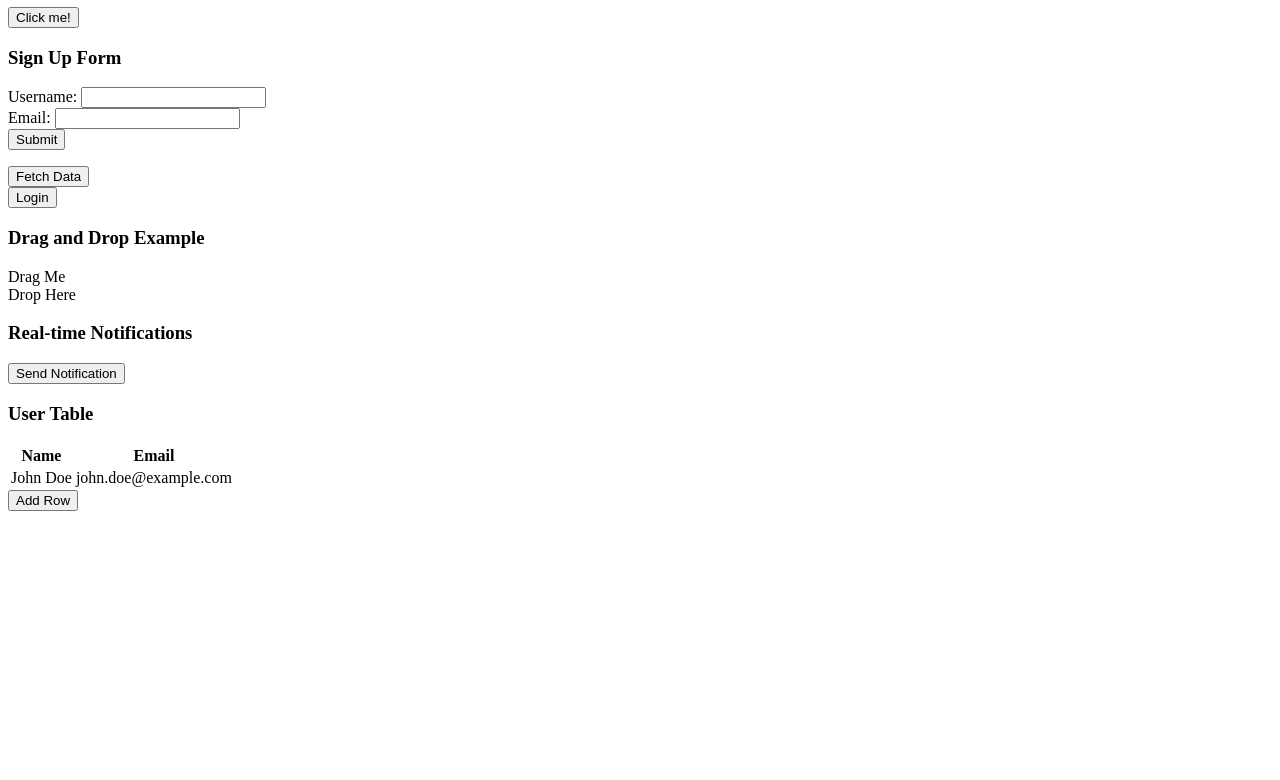
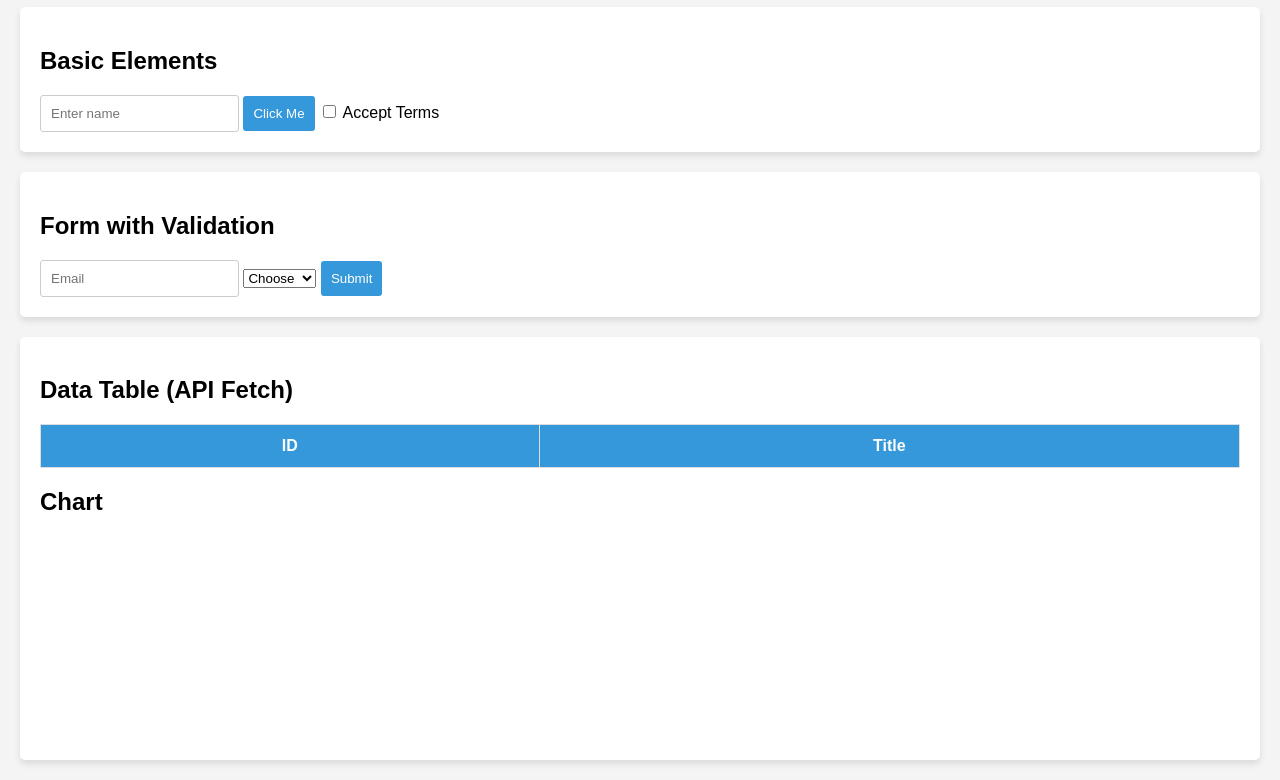
Before and after one commit to ChoudharyAnish/Testing, a plain HTML site: page index.html in a window 1280 px wide. Shown: the part 73-853 px from the top of the page. Before the commit the page ends 800 px from the top, so only its background shows below. Drawn offline with nearby package versions, Linux system fonts and the light colour scheme.

Commit message:
Update index.html

```diff
--- a/index.html
+++ b/index.html
@@ -2,84 +2,47 @@
 <html lang="en">
 <head>
   <meta charset="UTF-8">
-  <meta name="viewport" content="width=device-width, initial-scale=1.0">
-  <title>User Dashboard</title>
-  <link rel="stylesheet" href="styles.css">
+  <title>Automation Testing UI</title>
+  <link rel="stylesheet" href="style.css">
 </head>
 <body>
-  <header>
-    <h1>User Dashboard</h1>
-  </header>
+  <h1>Automation Testing Playground</h1>
 
-  <!-- Basic Interaction Section -->
-  <div id="basicSection">
-    <button id="basicButton">Click me!</button>
-    <p id="basicResponse"></p>
-  </div>
+  <section class="basic">
+    <h2>Basic Elements</h2>
+    <input type="text" placeholder="Enter name" id="nameInput">
+    <button onclick="handleClick()">Click Me</button>
+    <label><input type="checkbox" id="acceptTerms"> Accept Terms</label>
+  </section>
 
-  <!-- Form Validation -->
-  <div id="formSection">
-    <h3>Sign Up Form</h3>
-    <form id="signupForm">
-      <label for="username">Username:</label>
-      <input type="text" id="username" required><br>
-      <label for="email">Email:</label>
-      <input type="email" id="email" required><br>
+  <section class="intermediate">
+    <h2>Form with Validation</h2>
+    <form id="testForm">
+      <input type="email" id="emailInput" placeholder="Email">
+      <select id="dropdown">
+        <option value="">Choose</option>
+        <option value="1">Option 1</option>
+        <option value="2">Option 2</option>
+      </select>
       <button type="submit">Submit</button>
     </form>
-    <p id="formResponse"></p>
-  </div>
+    <div id="formMessage"></div>
+  </section>
 
-  <!-- AJAX Request -->
-  <div id="ajaxSection">
-    <button id="fetchButton">Fetch Data</button>
-    <div id="ajaxResponse"></div>
-  </div>
+  <section class="advanced">
+    <h2>Data Table (API Fetch)</h2>
+    <table id="dataTable">
+      <thead><tr><th>ID</th><th>Title</th></tr></thead>
+      <tbody></tbody>
+    </table>
 
-  <!-- Authentication & Login -->
-  <div id="authSection">
-    <button id="loginBtn">Login</button>
-    <button id="logoutBtn" style="display:none;">Logout</button>
-    <div id="userModal" style="display:none;">
-      <h3>Welcome!</h3>
-      <button id="closeModalBtn">Close</button>
-    </div>
-  </div>
+    <h2>Chart</h2>
+    <canvas id="myChart" width="400" height="200"></canvas>
+  </section>
 
-  <!-- Drag and Drop -->
-  <div id="dragSection">
-    <h3>Drag and Drop Example</h3>
-    <div id="dragItem" class="draggable" draggable="true">Drag Me</div>
-    <div id="dropArea" class="dropArea">Drop Here</div>
-  </div>
-
-  <!-- Real-time Updates -->
-  <div id="realtimeSection">
-    <h3>Real-time Notifications</h3>
-    <button id="sendNotification">Send Notification</button>
-    <ul id="notificationList"></ul>
-  </div>
-
-  <!-- Data Table (Advanced) -->
-  <div id="tableSection">
-    <h3>User Table</h3>
-    <table id="userTable">
-      <thead>
-        <tr>
-          <th>Name</th>
-          <th>Email</th>
-        </tr>
-      </thead>
-      <tbody>
-        <tr>
-          <td>John Doe</td>
-          <td>john.doe@example.com</td>
-        </tr>
-      </tbody>
-    </table>
-    <button id="addRowBtn">Add Row</button>
-  </div>
-
+  <script src="https://cdn.jsdelivr.net/npm/chart.js"></script>
+  <script src="data.js"></script>
+  <script src="chart.js"></script>
   <script src="script.js"></script>
 </body>
 </html>
```
